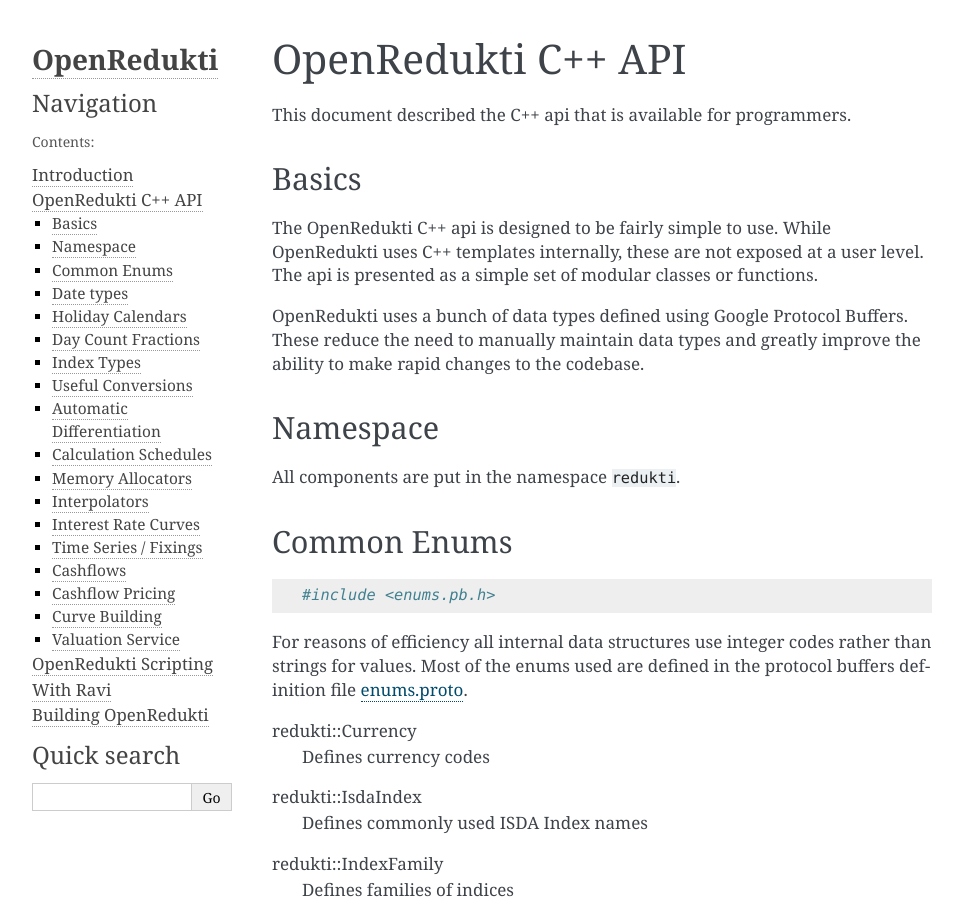
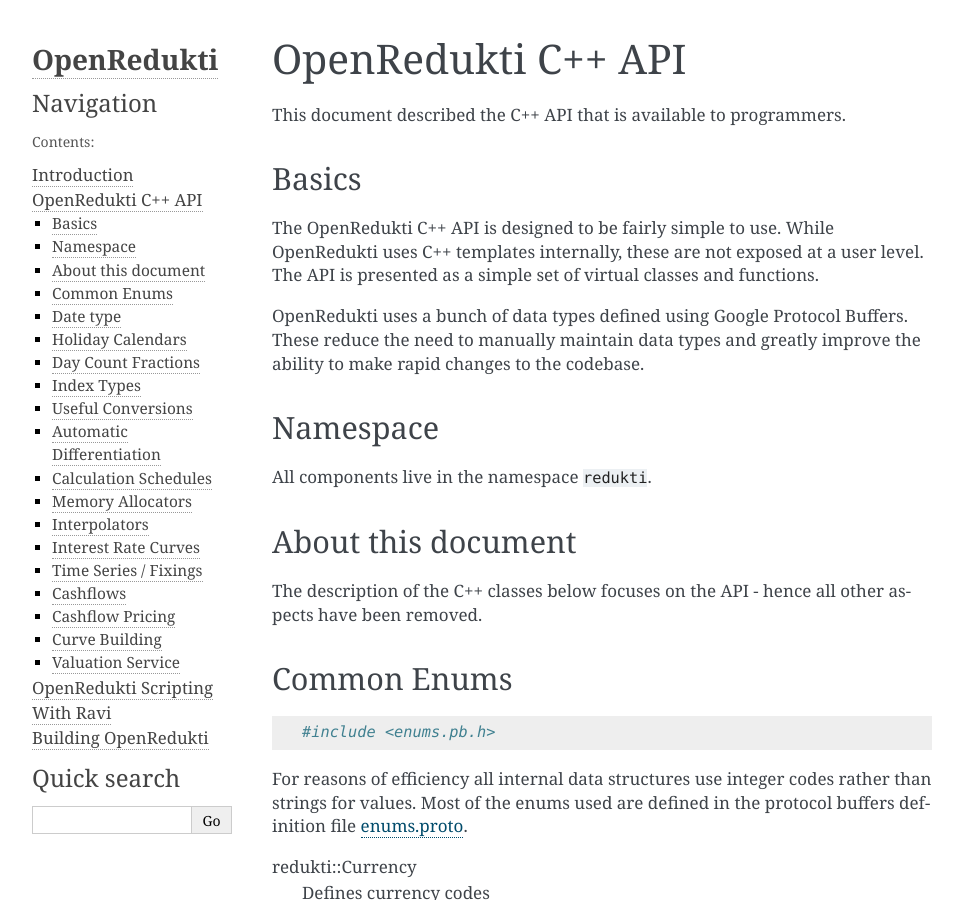
Before and after one commit to redukti/OpenRedukti, a Sphinx documentation site: the page built from docs/openredukti-cpp-api.rst, in a window 1280 px wide and 900 px high. Shown: the whole window, without its empty margins (148-1111 px from the left). Built offline with Sphinx 7.4.7, drawn with Linux system fonts in a browser that asks for light colours; formulas are drawn with MathJax 3; some of the changed text lies outside the part shown.

Commit message:
doc update

```diff
--- a/docs/openredukti-cpp-api.rst
+++ b/docs/openredukti-cpp-api.rst
@@ -4,19 +4,23 @@
 OpenRedukti C++ API
 ===================
 
-This document described the C++ api that is available for programmers.
+This document described the C++ API that is available to programmers.
 
 Basics
 ======
-The OpenRedukti C++ api is designed to be fairly simple to use. While OpenRedukti uses C++ templates internally, these are not exposed at
-a user level. The api is presented as a simple set of modular classes or functions.
+The OpenRedukti C++ API is designed to be fairly simple to use. While OpenRedukti uses C++ templates internally, these are not exposed at
+a user level. The API is presented as a simple set of virtual classes and functions.
 
 OpenRedukti uses a bunch of data types defined using Google Protocol Buffers. These reduce the need to manually maintain data types
 and greatly improve the ability to make rapid changes to the codebase.
 
 Namespace
 =========
-All components are put in the namespace ``redukti``.
+All components live in the namespace ``redukti``.
+
+About this document
+===================
+The description of the C++ classes below focuses on the API - hence all other aspects have been removed.
 
 Common Enums
 ============
@@ -80,8 +84,8 @@
 redukti::MaturityGenerationRule
    Defines the rule name for generating maturities of instruments in a curve.
 
-Date types
-==========
+Date type
+=========
 
 ::
 
@@ -319,7 +323,7 @@
 
 These implementations are derived from the QuantLib library.
 
-The Calendar api is as described below.
+The Calendar API is as described below.
 
 ::
 
@@ -591,7 +595,7 @@
 
 The ``IndexDefinition`` acts as a template for creating instances of the ``InterestRateIndex`` type.
 
-The C++ api for working with indices is given below::
+The C++ API for working with indices is given below::
 
    // Unique identifier for an index
    typedef uint32_t IndexId;
@@ -680,7 +684,7 @@
    #include <converters.h>
 
 
-The api is as follows::
+The API is as follows::
 
    class Converter
    {
@@ -728,8 +732,11 @@
 This approach does have the drawback that it is compute and memory intensive. Hence to improve performance
 special care is taken with regards to memory management.
 
-The implementation of the adouble type is based on implementation of a vector-mode hyper-dual numbers
-written by: Jeffrey A. Fike at Stanford University, Department of Aeronautics and Astronautics.
+The implementation of the adouble type is based on followinG
+* `Calculating Sensitivities <https://github.com/redukti/OpenRedukti/blob/master/docs/Sensitivities.pdf>`_.
+* `vector-mode hyper-dual numbers <http://adl.stanford.edu/hyperdual/>`_ by Jeffrey A. Fike at Stanford University, Department of Aeronautics and Astronautics.
+
+Note that this API is pretty low level and requires the caller to be aware of and manage memory explicitly. This is deliberate as the cost of memory management can overwhelm performance of this API.
 
 The core API is as follows::
 
@@ -881,7 +888,7 @@
    }
 
 
-The C++ api to generate a schedule from given parameters is as defined below::
+The C++ API to generate a schedule from given parameters is as defined below::
 
    class ScheduleParameters;
    class Schedule;
@@ -1060,7 +1067,7 @@
 
    #include <interpolators.h>
 
-OpenRedukti supports the most common interpolators used in interest rate curves. The api for setting up interpolators is
+OpenRedukti supports the most common interpolators used in interest rate curves. The API for setting up interpolators is
 described below.::
 
    struct InterpolationOptions;
@@ -1199,7 +1206,7 @@
       map<uint32, double> values = 4;
    }
 
-The api for setting up and using curves is as follows::
+The API for setting up and using curves is as follows::
 
    // Curve identifier
    typedef uint64_t CurveId;
@@ -1370,7 +1377,7 @@
 
 
 The timeseries type enables a set of date/value pairs to be managed. Values may be looked up by date. The
-api is quite simple::
+API is quite simple::
 
    class Value
    {
@@ -1493,7 +1500,7 @@
       repeated CFStream streams = 1;
    }
 
-The external cashflow definition must be converted to an internal representation for pricing. The api for performing this
+The external cashflow definition must be converted to an internal representation for pricing. The API for performing this
 conversion is described below.::
 
    // We separate out the concept of a Cashflow
@@ -1751,7 +1758,7 @@
    }
 
 
-The api for invoking the curve builder is relatively simple.::
+The API for invoking the curve builder is relatively simple.::
 
    class CurveBuilderService
    {
@@ -1957,7 +1964,7 @@
       repeated double values = 2;
    }
 
-The api for interacting with the ValuationService is shown below.::
+The API for interacting with the ValuationService is shown below.::
 
    class ValuationService
    {
```
Also changed, not shown: other parts of docs/openredukti-cpp-api.rst (+21 -21 lines).
